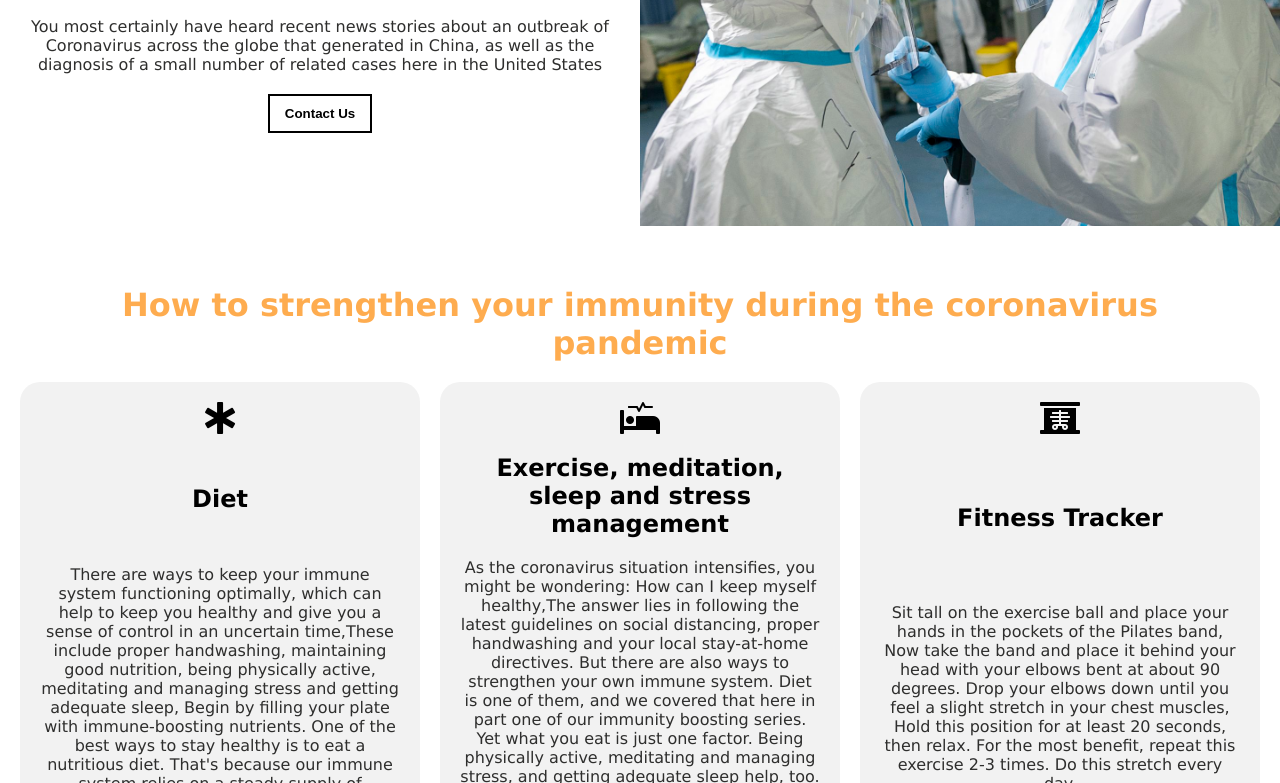
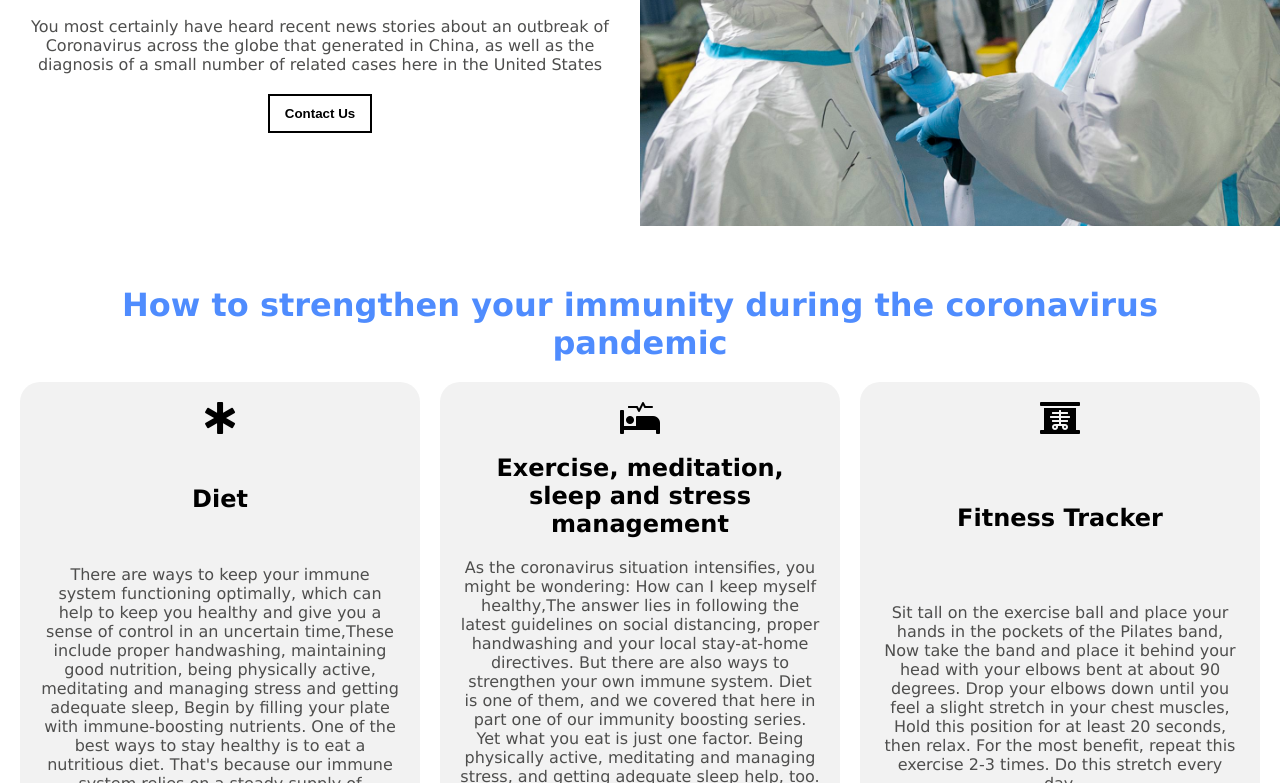
Before and after one commit to omololacrea8/covid-web, a plain HTML site: page index.html in a window 1280 px wide. Shown: the part 218-1001 px from the top of the page. Drawn offline with Linux system fonts and the light colour scheme.

Commit message:
Update style.css

```diff
--- a/style.css
+++ b/style.css
@@ -2,10 +2,10 @@
 :root {
     --bg: #fff;
     --b-w: #000;
-    --primary: #feac4f;
-    --p-text: #2e2e2d;
+    --primary:#4f8cfe;
+    --p-text: #4e4e4d;
     --bg-div: #f2f2f2;
-    --h4: #bc7524;
+    --h4: #0f639b;
     --w-b: #fff;
 }
 body {
```
